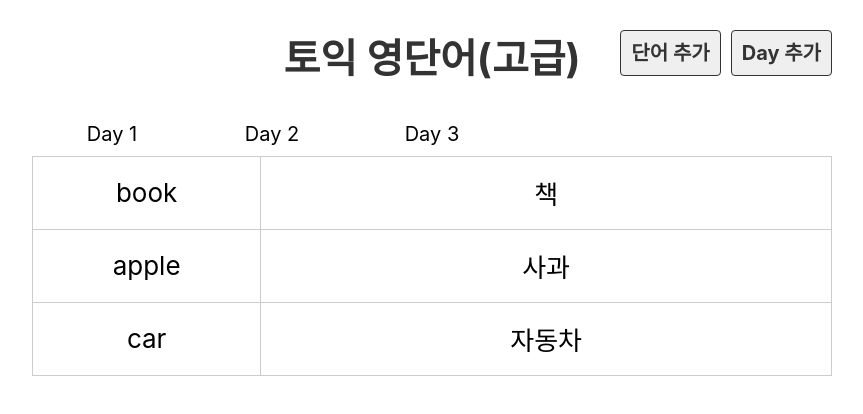
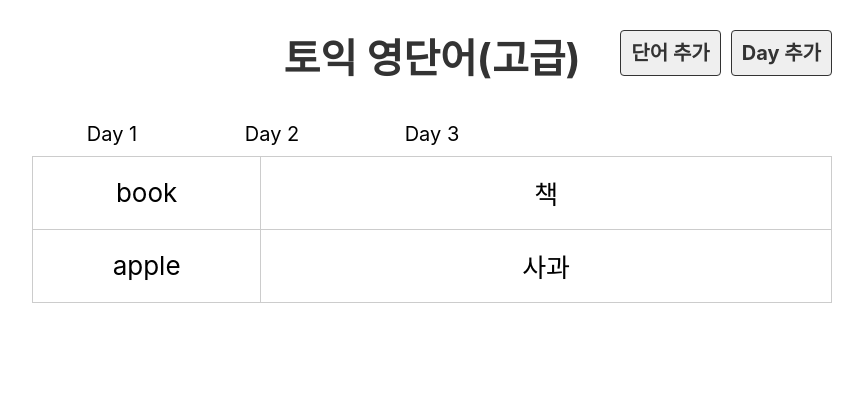
Before and after one commit to postforty/react-voca, a React (Create React App) app in the folder voca/: page / in a window 1280 px wide. Shown: the top 414 px of the page, without its empty margins (208-1071 px from the left). Built offline with nearby package versions, Linux system fonts and the light colour scheme.

Commit message:
React JS #10 라우터 구현 react-router-dom - 초보자를 위한 리액트 강좌

```diff
--- a/voca/src/component/Day.js
+++ b/voca/src/component/Day.js
@@ -1,11 +1,15 @@
 import dummy from "../db/data.json";
 
 export default function Day() {
+  const day = 1;
+  const wordList = dummy.words.filter((word) => word.day === day);
+  console.log(wordList);
+
   return (
     <>
       <table>
         <tbody>
-          {dummy.words.map((word) => (
+          {wordList.map((word) => (
             <tr key={word.id}>
               <td>{word.eng}</td>
               <td>{word.kor}</td>
@@ -16,3 +20,5 @@ export default function Day() {
     </>
   );
 }
+
+// 6:14 React JS #9 더미 데이터 구현, map() 반복문 - 초보자를 위한 리액트 강좌
```
